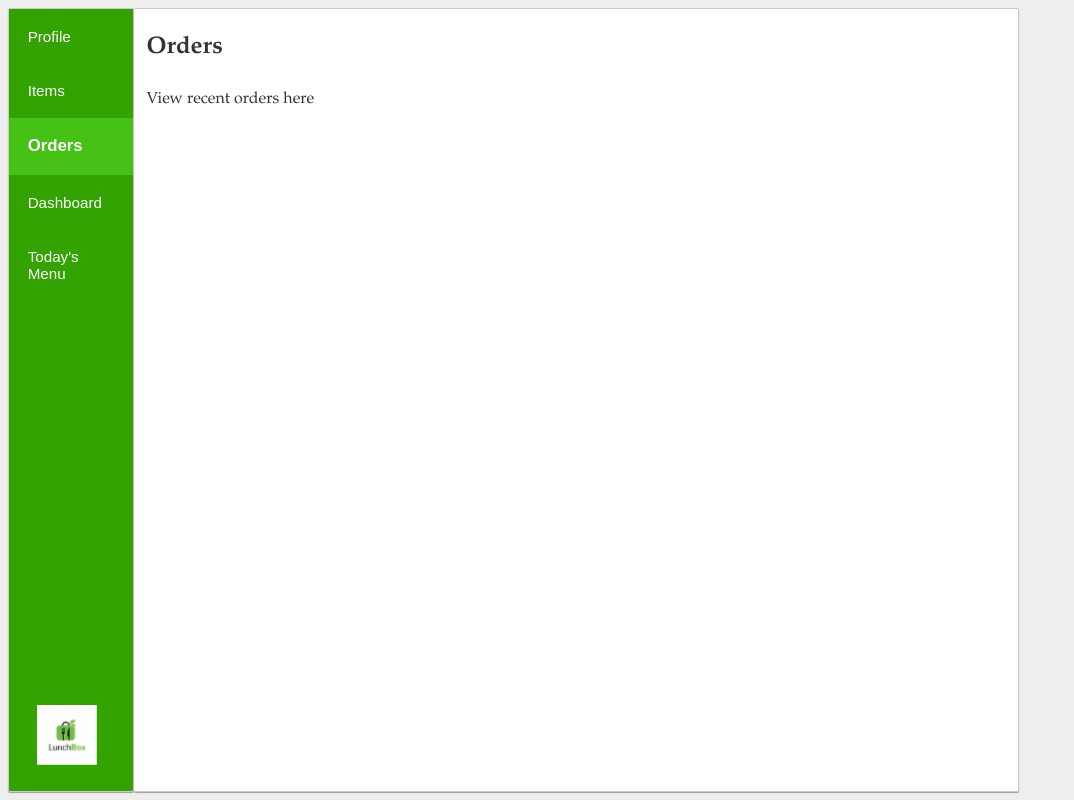
After one commit to shanbhag10/lunchbox, a Flask app: page /home in a window 1280 px wide. The commit adds this page. Shown: the whole page, without its empty margins (0-1074 px from the left). Run offline with Flask 2, Linux system fonts and the light colour scheme; the visitor is signed in with stand-in values (Sample User, id 1); data comes from the database, SQL or seed files in the repository.

Commit message:
Add Home page  and User profile logic

```diff
--- a/app.py
+++ b/app.py
@@ -1,9 +1,12 @@
-from flask import Flask, render_template, request
+from flask import Flask, render_template, request, redirect, url_for, session
+from flask_session import Session
 from flask_sqlalchemy import SQLAlchemy
 from datetime import datetime
 import os
 
 app = Flask(__name__)
+SESSION_TYPE = 'filesystem'
+app.config.from_object(__name__)
 
 if os.environ.get('STAGE') != 'prod':
     app.config['SQLALCHEMY_DATABASE_URI'] = 'postgresql://postgres:LionelMessi10@localhost/lunchbox'
@@ -13,17 +16,19 @@ else:
 app.config['SQLALCHEMY_TRACK_MODIFICATIONS'] = False
 
 db = SQLAlchemy(app)
+Session(app)
 
 from db.user import *
 from controller.user import *
 from helpers.validator import *
+from helpers.db_mapper import *
 
 @app.route('/')
 def hello():
     return render_template('login.html')
 
 @app.route('/create_account', methods=['POST', 'GET'])
-def create_user():
+def create_account():
     if request.method == 'POST':
         if not validate_create_request(request.form):
             return render_template('create_account.html', message='Please enter all required fields correctly')
@@ -49,10 +54,21 @@ def login():
         if not validate_credentials(email, password):
             return render_template('login.html', message='Email or password incorrect. Please try again')
 
-        return render_template('success.html')
+        session['email'] = email
+        user = get_user_by_email(session['email'])
+        session['user_id'] = user.id
+
+        return redirect(url_for('home'))
 
     return render_template('login.html')
 
 
+@app.route('/home')
+def home():
+    user = get_user_by_email(session['email'])
+    user_profile = user_to_dict(user)
+
+    return render_template('chef_home.html', user_profile=user_profile)
+
 if __name__ == '__main__':
     app.run(debug=True)
--- a/controller/user.py
+++ b/controller/user.py
@@ -8,6 +8,16 @@ def create_new_user(request):
 
     user_db.save_user(user)
 
+    if (request['chef'] == 'yes'):
+        user_id = get_user_by_email(request['email']).id
+        create_new_chef_user(user_id)
+
+
+def create_new_chef_user(user_id):
+    chef = user_db.Chef(user_id, None, None, None)
+    print("new chef")
+    user_db.save_chef(chef)
+
 
 def validate_credentials(email, password):
     user = user_db.get_user_by_email(email)
@@ -15,6 +25,11 @@ def validate_credentials(email, password):
         return False
     return user.password == password
 
+
 def does_user_exist(email):
-    user = user_db.get_user_by_email(email)
+    user = get_user_by_email(email)
     return user != None
+
+
+def get_user_by_email(email):
+    return user_db.get_user_by_email(email)
--- a/db/user.py
+++ b/db/user.py
@@ -7,16 +7,14 @@ from app import db
 class User(db.Model):
     __tablename__ = 'users'
     id = db.Column(db.Integer, primary_key=True)
-    email = db.Column(db.String(200), unique=True)
+    email = db.Column(db.String(200), unique=True, index=True)
     first_name = db.Column(db.String(200))
     last_name = db.Column(db.String(200))
     password = db.Column(db.String(200))
     venmo_id = db.Column(db.String(200))
     address = db.Column(db.String(400))
     phone_number = db.Column(db.String(200))
-    rating = db.Column(db.Integer)
     user_type = db.Column(db.String(200))
-    about = db.Column(db.Text())
     created_at = db.Column(db.String(200))
 
     def __init__(self, first_name, last_name, email, password, address, phone_number, user_type, venmo_id, about):
@@ -26,17 +24,28 @@ class User(db.Model):
         self.password = password
         self.address = address
         self.phone_number = phone_number
-
-        self.rating = 0
         self.created_at = datetime.now()
+        self.venmo_id = venmo_id
 
         if user_type == 'yes':
             self.user_type = 'chef'
         else:
             self.user_type = 'foodie'
 
+
+class Chef(db.Model):
+    __tablename__ = 'chefs'
+    user_id = db.Column(db.Integer, unique=True, primary_key=True)
+    rating = db.Column(db.Integer)
+    about = db.Column(db.Text())
+    speciality = db.Column(db.String(200))
+
+    def __init__(self, user_id, rating, about, speciality):
+        self.user_id = user_id
+        self.rating = 0
         self.about = about
-        self.venmo_id = venmo_id
+        self.speciality = speciality
+
 
 def get_user_by_email(email):
     users = db.session.query(User).filter(User.email == email)
@@ -47,3 +56,7 @@ def get_user_by_email(email):
 def save_user(user):
     db.session.add(user)
     db.session.commit()
+
+def save_chef(chef):
+    db.session.add(chef)
+    db.session.commit()
--- /dev/null
+++ b/helpers/db_mapper.py
@@ -0,0 +1,7 @@
+def user_to_dict(user):
+    user_profile = {}
+    user_profile['Email'] = user.email
+    user_profile['Id'] = user.id
+    user_profile['First Name'] = user.first_name
+    user_profile['Last Name'] = user.last_name
+    return user_profile
--- a/static/create_account.css
+++ b/static/create_account.css
@@ -1,5 +1,5 @@
 .container {
-	max-width: 1400px;
+	max-width: 1200px;
 	margin: 1rem auto;
 	overflow: auto;
     padding: 0 2rem;
@@ -13,7 +13,7 @@
     border-radius: 5px;
     font-size: 20px;
     padding: 2% 10% 5% 10%;
-    max-width: 1000px;
+    max-width: 80%;
 }
 
 .create {
--- /dev/null
+++ b/static/home.css
@@ -0,0 +1,69 @@
+* {box-sizing: border-box}
+body {
+	font-family: Garamond, Arial, Helvetica, sans-serif;
+    line-height: 1.6;
+    color: #333;
+    background: #eeeeee;
+}
+
+.tab {
+    float: left;
+    border: 1px solid #ccc;
+    background-color: rgb(50, 163, 1);
+    border-radius: 2px;
+    width: 10%;
+    min-width: 120px;
+    height: 98vh;
+    box-shadow: 0 1px 1px rgba(0,0,0,0.12), 0 1px 1px rgba(0,0,0,0.24);
+}
+
+.tab button {
+    display: block;
+    background-color: inherit;
+    color: white;
+    padding: 15% 15%;
+    width: 100%;
+    border: none;
+    outline: none;
+    text-align: left;
+    cursor: pointer;
+    transition: 0.5s;
+    font-size: 95%;
+}
+
+.tab button:hover {
+    background-color: rgb(60, 178, 11);
+    font-weight: bold;
+}
+
+.tab button.active {
+    background-color: rgb(70, 193, 21);
+    font-weight: bold;
+    font-size: 105%;
+}
+
+.tabcontent {
+    float: left;
+    padding: 0px 12px;
+    background-color: white;
+    border: 1px solid #ccc;
+    width: 70%;
+    border-left: none;
+    height: 98vh;
+    border-radius: 2px;
+    box-shadow: 0 1px 1px rgba(0,0,0,0.12), 0 1px 1px rgba(0,0,0,0.24);
+}
+
+.tabspace {
+    height: 50vh;
+}
+
+.logo {
+    width: 60px;
+	display: block;
+    margin: auto;
+    align-self: center;
+    bottom: 35px;
+    left: 37px;
+    position: fixed;
+}
--- a/static/login.css
+++ b/static/login.css
@@ -11,7 +11,7 @@
     box-shadow: 0 1px 1px rgba(0,0,0,0.12), 0 1px 1px rgba(0,0,0,0.24);
     text-align: left;
     border-radius: 5px;
-    font-size: 20px;
-    padding: 2% 10% 5% 10%;
+    font-size: 100%;
+    padding: 5% 10% 5% 10%;
     align-items: center;
 }
--- /dev/null
+++ b/static/panel.js
@@ -0,0 +1,13 @@
+function openCity(evt, cityName) {
+    var i, tabcontent, tablinks;
+    tabcontent = document.getElementsByClassName("tabcontent");
+    for (i = 0; i < tabcontent.length; i++) {
+      tabcontent[i].style.display = "none";
+    }
+    tablinks = document.getElementsByClassName("tablinks");
+    for (i = 0; i < tablinks.length; i++) {
+      tablinks[i].className = tablinks[i].className.replace(" active", "");
+    }
+    document.getElementById(cityName).style.display = "block";
+    evt.currentTarget.className += " active";
+}
--- /dev/null
+++ b/templates/chef_home.html
@@ -0,0 +1,60 @@
+<!DOCTYPE html>
+<html>
+  <head>
+    <meta name="viewport" content="width=device-width, initial-scale=1">
+    <meta charset="UTF-8" />
+    <meta name="viewport" content="width=device-width, initial-scale=1.0" />
+    <meta http-equiv="X-UA-Compatible" content="ie=edge" />
+    <link rel="stylesheet" href="../static/home.css" />
+    <link rel="shortcut icon" href="../static/logo.jpeg" type="image/png">
+    <script src="../static/panel.js"></script>
+    <title> Welcome to Lunchbox</title>
+  </head>
+  <body>
+
+    <div class="tab">
+      <button class="tablinks" onclick="openCity(event, 'Profile')">Profile</button>
+      <button class="tablinks" onclick="openCity(event, 'Items')">Items</button>
+      <button class="tablinks" onclick="openCity(event, 'Orders')" id="defaultOpen">Orders</button>
+      <button class="tablinks" onclick="openCity(event, 'Dashboard')">Dashboard</button>
+      <button class="tablinks" onclick="openCity(event, 'Todays_Menu')">Today's Menu</button>
+      <div class="tabspace"></div>
+      <img src="../static/logo.jpeg" alt="Lunchbox" class="logo"/>
+    </div>
+
+    <div id="Profile" class="tabcontent">
+      <h2>Profile</h2>
+      <table id="result" class="center">
+        {% for key, value in user_profile.items() %}
+           <tr>
+              <th> {{ key }}: </th>
+              <td> {{ value }} </td>
+           </tr>
+        {% endfor %}
+      </table>
+    </div>
+
+    <div id="Items" class="tabcontent">
+      <h2>Items</h2>
+      <p>Edit your items here</p>
+    </div>
+
+    <div id="Orders" class="tabcontent">
+      <h2>Orders</h2>
+      <p>View recent orders here</p>
+    </div>
+
+    <div id="Dashboard" class="tabcontent">
+      <h2>Dashboard</h2>
+      <p>Your performace</p>
+    </div>
+
+    <div id="Todays_Menu" class="tabcontent">
+      <h2>Today's Menu</h2>
+      <p>Update today's menu</p>
+    </div>
+
+    <script>document.getElementById("defaultOpen").click();</script>
+
+  </body>
+</html>
--- a/templates/create_account.html
+++ b/templates/create_account.html
@@ -6,6 +6,7 @@
     <meta http-equiv="X-UA-Compatible" content="ie=edge" />
     <link rel="stylesheet" href="../static/style.css" />
     <link rel="stylesheet" href="../static/create_account.css" />
+    <link rel="shortcut icon" href="../static/logo.jpeg" type="image/png">
     <title>Welcome to Lunchbox</title>
   </head>
   <body>
--- a/templates/login.html
+++ b/templates/login.html
@@ -4,6 +4,7 @@
       <meta charset="UTF-8" />
       <meta name="viewport" content="width=device-width, initial-scale=1.0" />
       <meta http-equiv="X-UA-Compatible" content="ie=edge" />
+      <link rel="shortcut icon" href="../static/logo.jpeg" type="image/png">
       <link rel="stylesheet" href="../static/style.css" />
       <link rel="stylesheet" href="../static/login.css" />
       <title>Welcome to Lunchbox</title>
```
Also changed, not shown: static/style.css (+12 -8 lines), templates/success.html (deleted, +0 -17 lines), 3 other files.
